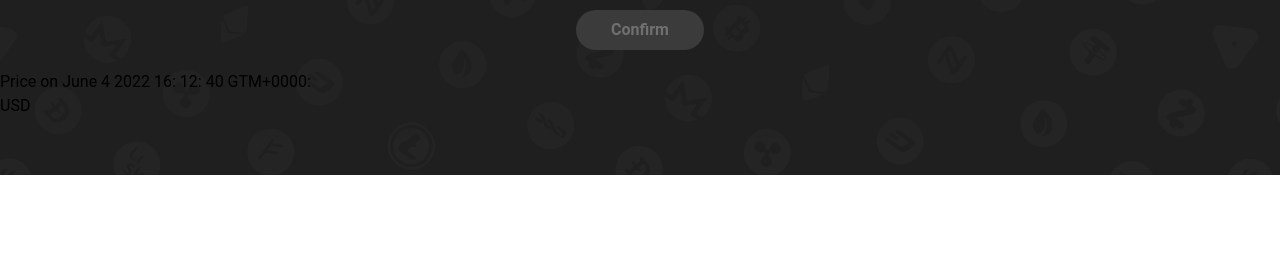
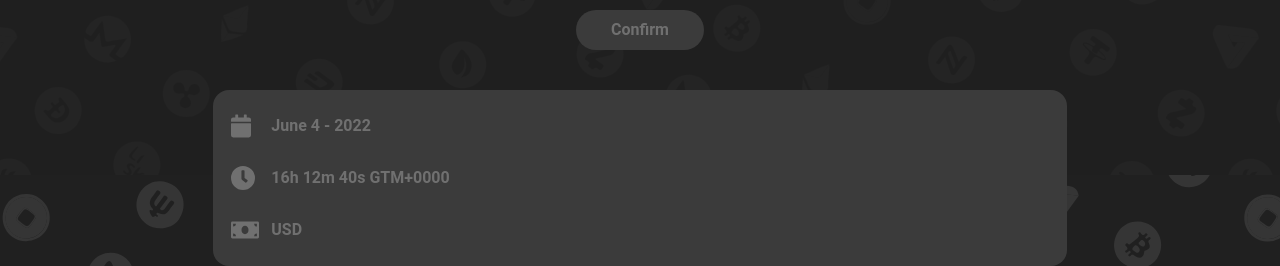
Before and after one commit to kazuo-abduch/cryptocurrency, a Vue app: page / in a window 1280 px wide. Shown: the part 625-891 px from the top of the page. Before the commit the page ends 800 px from the top, so only its background shows below. Built offline with nearby package versions, Linux system fonts and the light colour scheme; no server answers.

Commit message:
Add style message box

```diff
--- a/src/components/DateInput.vue
+++ b/src/components/DateInput.vue
@@ -44,3 +44,10 @@
     />
   </div>
 </template>
+
+<style>
+  input[type="date"]::-webkit-calendar-picker-indicator {
+      display: none;
+      -webkit-appearance: none;
+  }
+</style>
--- a/src/components/MessagePriceByDate.vue
+++ b/src/components/MessagePriceByDate.vue
@@ -13,22 +13,48 @@
         const months = ['Jan', 'Feb', 'Mar', 'Apr', 'May', 'June', 'July', 'Aug', 'Sept', 'Oct', 'Nov', 'Dec'];
         return `${
           months[this.$store.state.dateObj.month - 1]}
-          ${this.$store.state.dateObj.day}
-          ${this.$store.state.dateObj.year}
-          ${this.$store.state.timeObj.hour}:
-          ${this.$store.state.timeObj.minute}:
-          ${this.$store.state.timeObj.seconds}
-          GTM+0000`;
+          ${this.$store.state.dateObj.day} -
+          ${this.$store.state.dateObj.year}`
       },
+      setRenderTime() {
+        return `
+          ${this.$store.state.timeObj.hour}h
+          ${this.$store.state.timeObj.minute}m
+          ${this.$store.state.timeObj.seconds}s`
+      }
     }
   }
 </script>
 
 <template>
-  <div>
-    Price on {{ this.setRenderDate() }}:
-  </div>
-  <div>
-    USD {{ this.$store.state.priceOnDate }}
+  <div class="
+    flex flex-col justify-around
+    m-auto mt-5
+    bg-[#3b3b3b] text-[#707070] rounded-2xl font-semibold
+    w-4/6 h-44 p-2.5">
+    <div class="flex">
+      <img
+        class="w-5 ml-2"
+        src="../assets/calendarIcon.svg">
+      <div class="pl-5">
+        {{ this.setRenderDate() }}
+      </div>
+    </div>
+    <div class="flex">
+      <img
+        class="w-6 ml-2"
+        src="../assets/clockIcon.svg">
+      <div class="pl-4">
+        {{ this.setRenderTime() }} GTM+0000
+      </div>
+    </div>
+    <div class="flex">
+      <img
+        class="w-7 ml-2"
+        src="../assets/moneyIcon.svg">
+      <div class="pl-3">
+        USD {{ this.$store.state.priceOnDate }}
+      </div>
+    </div>
   </div>
 </template>
--- a/src/components/SelectCrypto.vue
+++ b/src/components/SelectCrypto.vue
@@ -35,7 +35,7 @@
 <template>
   <select class="
     bg-[#3b3b3b] text-[#707070] rounded-2xl font-semibold
-    focus:border-blue-500 block w-3/6 p-2.5 text-center"
+    block w-3/6 p-2.5 text-center"
     @change="listenCurrency">
       <option
         class="text-[#707070] rounded-2xl font-semibold"
```
